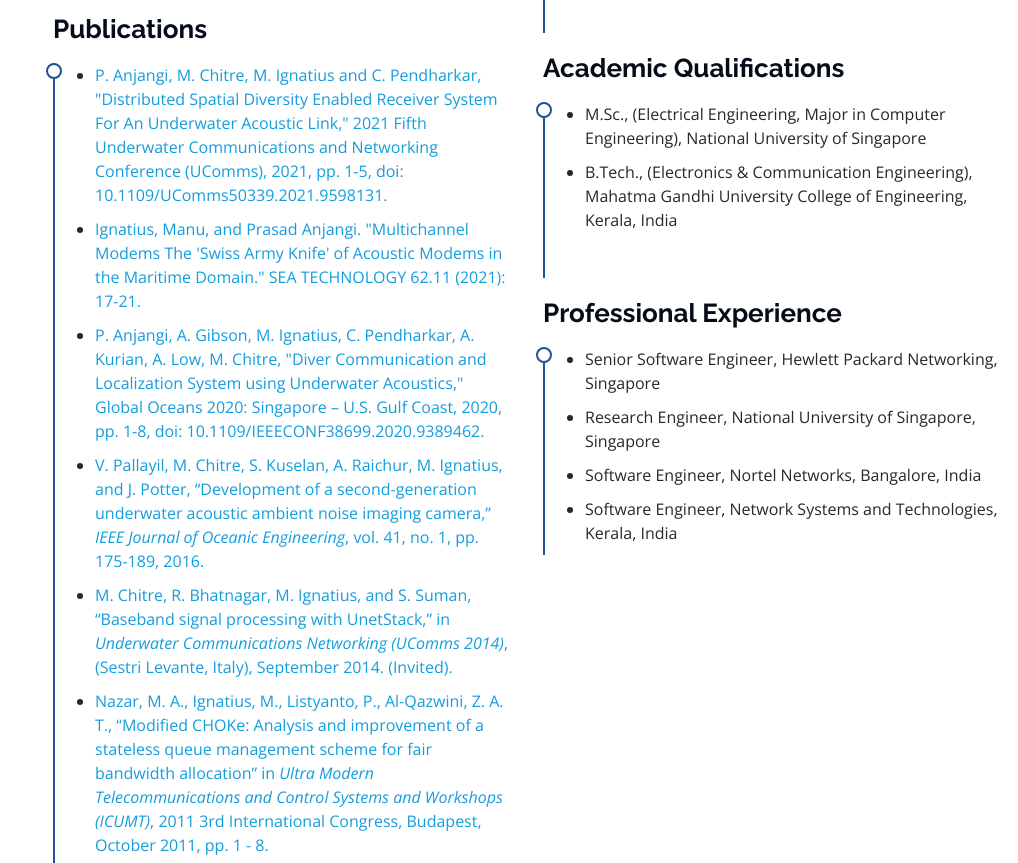
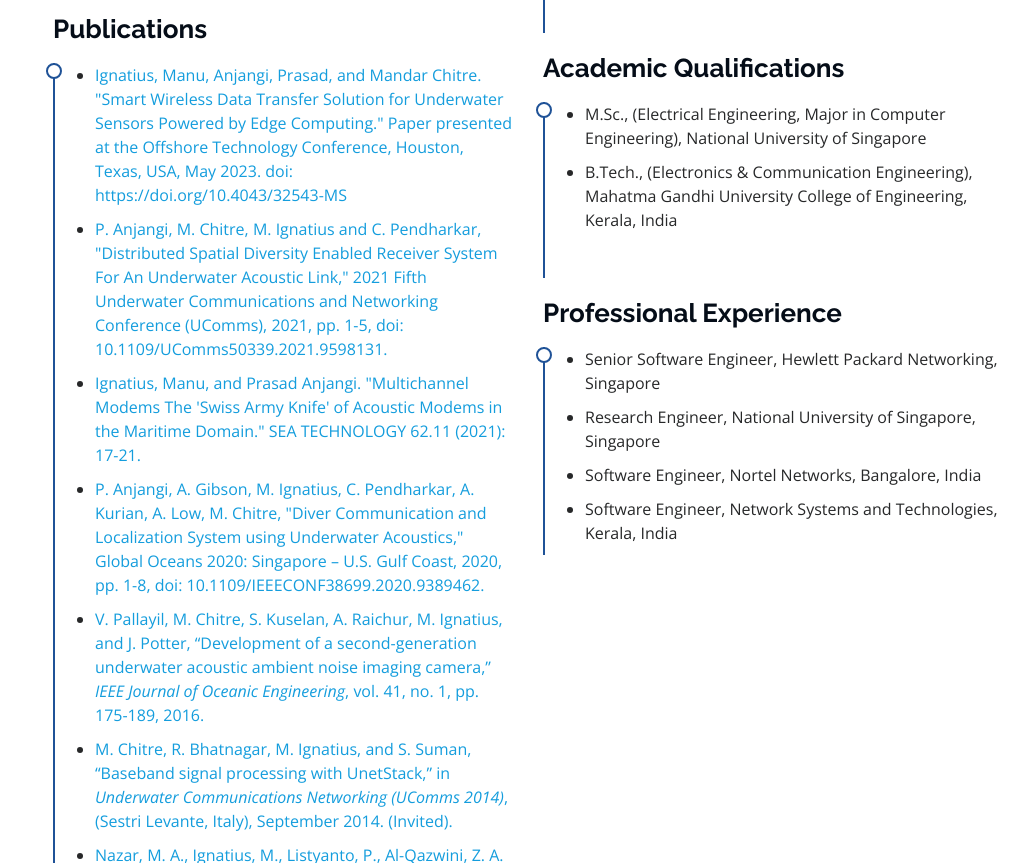
Before and after one commit to manuignatius/manuignatius.github.io, a plain HTML site: page index.html in a window 1280 px wide. Shown: the part 2603-3466 px from the top of the page, without its empty margins (262-1280 px from the left). Drawn offline with nearby package versions, Linux system fonts and the light colour scheme; a script that the page names is missing; files whose address does not match are found by name.

Commit message:
Added OTC 2023 paper

```diff
--- a/index.html
+++ b/index.html
@@ -177,6 +177,7 @@
             <h3 class="resume-title">Publications</h3>
             <div class="resume-item">
               <ul>
+                <li><a href="https://onepetro.org/OTCONF/proceedings-abstract/23OTC/1-23OTC/519319" target="_blank">Ignatius, Manu, Anjangi, Prasad, and Mandar Chitre. "Smart Wireless Data Transfer Solution for Underwater Sensors Powered by Edge Computing." Paper presented at the Offshore Technology Conference, Houston, Texas, USA, May 2023. doi: https://doi.org/10.4043/32543-MS</a></li>
                 <li><a href="https://ieeexplore.ieee.org/document/9598131" target="_blank">P. Anjangi, M. Chitre, M. Ignatius and C. Pendharkar, "Distributed Spatial Diversity Enabled Receiver System For An Underwater Acoustic Link," 2021 Fifth Underwater Communications and Networking Conference (UComms), 2021, pp. 1-5, doi: 10.1109/UComms50339.2021.9598131.</a></li>
                 <li><a href="https://lsc-pagepro.mydigitalpublication.com/publication/?m=60787&i=727818&p=17&ver=html5" target="_blank">Ignatius, Manu, and Prasad Anjangi. "Multichannel Modems The 'Swiss Army Knife' of Acoustic Modems in the Maritime Domain." SEA TECHNOLOGY 62.11 (2021): 17-21.</a></li>
                 <li><a href="https://ieeexplore.ieee.org/document/9389462" target="_blank">P. Anjangi, A. Gibson, M. Ignatius, C. Pendharkar, A. Kurian, A. Low, M. Chitre, "Diver Communication and Localization System using Underwater Acoustics," Global Oceans 2020: Singapore – U.S. Gulf Coast, 2020, pp. 1-8, doi: 10.1109/IEEECONF38699.2020.9389462.</a></li>
```
